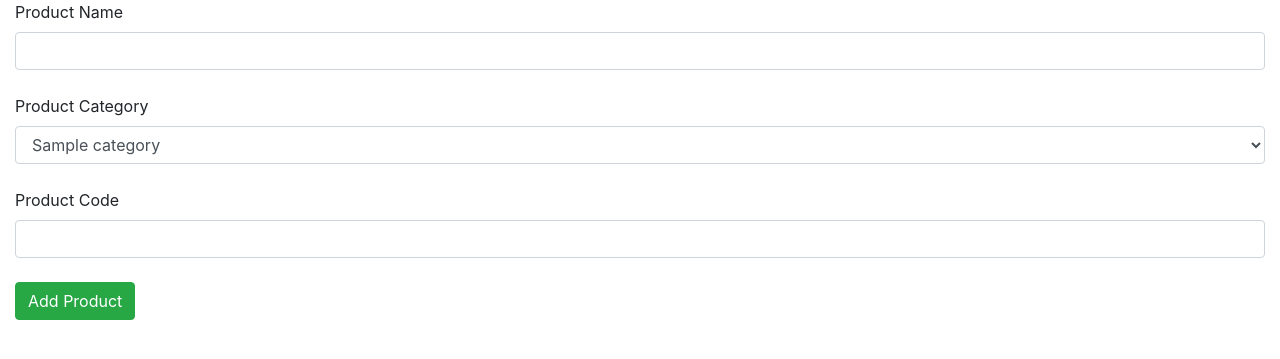
After one commit to likhonsorkar/Store-Management---PHP, a PHP site: page /product/add_product.php in a window 1280 px wide. The commit adds this page. Shown: the top 359 px of the page. Run offline with PHP 8.4, Linux system fonts and the light colour scheme; tables that the repository leaves empty or names only in its code hold one stand-in row (values such as "Sample post"); some libraries are stand-ins or nearby versions.

Commit message:
Product Some page Ready

```diff
--- a/category/edit_category.php
+++ b/category/edit_category.php
@@ -8,7 +8,7 @@
    if(isset($_GET['id'])){
         $id = $_GET['id'];
 
-        $sql = "SELECT * FROM category";
+        $sql = "SELECT * FROM category WHERE category_id='$id'";
         $query = mysqli_query($conn,$sql);
         $data = mysqli_fetch_assoc($query);
         $viewcatname = $data['category_name'];
--- /dev/null
+++ b/product/add_product.php
@@ -0,0 +1,57 @@
+<!-- Header Require -->
+<?php
+    require('../header.php');
+?>
+<?php
+   // This page Php Code here
+   if(isset($_POST['submit'])){
+     $product_name = $_POST['product_name'];
+     $product_category = $_POST['category_id'];
+     $product_code = $_POST['product_code'];
+     $product_entrydate = date("Y-m-d");
+     if(empty($product_name)){
+        $prodnameerr = "Please Fill Product Name";
+     }else if(empty($product_category)){
+        $prodcateerr = "Please Fill Product Category";
+     }else if(empty($product_code)){
+        $prodcodeerr = "Please Fill Product Code";
+     }
+     else{
+        $senddata = "INSERT INTO product (product_name,product_category,product_code,product_entrydate)
+                    VALUES ('$product_name','$product_category','$product_code','$product_entrydate')";
+        if(mysqli_query($conn,$senddata)){
+            header('location:list_of_product.php?msg=New Product Added succesfull');
+        } else {
+            echo "Error: " . $sql . "<br>" . mysqli_error($conn);
+        }
+   }
+}
+?>
+    <div class="container-fluid">
+        <!-- Index Body Code Here -->
+        <div class="msg"> <?php if(isset($_GET['msg'])) echo $_GET['msg']; ?> </div>
+        <form action="add_product.php" method="POST">
+                <label for="product_name">Product Name</label>
+                <input type="text" name="product_name" class="form-control"><br>
+                <label for="category_id">Product Category</label>
+                    <select name="category_id" class="form-control">
+                        <?php
+                               $sql = "SELECT * FROM category";
+                               $getdata = mysqli_query($conn,$sql);
+                               while($data = mysqli_fetch_assoc($getdata)){
+                                $category_name = $data['category_name'];
+                                $category_id = $data['category_id'];
+                                echo "<option value='".$category_id."'> ".$category_name." </option>";
+                            }
+                        ?>
+                    </select>
+                <br>
+                <label for="product_code">Product Code</label>
+                <input type="text" name="product_code" class="form-control"><br>
+                <input type="submit" name="submit" value="Add Product" class="btn btn-success">
+        </form>
+    </div>
+<!-- Footer Require -->
+<?php
+    require('../footer.php');
+?>
```
Also changed, not shown: product/edit_product.php (added, +74 -0 lines), product/list_of_product.php (added, +31 -0 lines), index1.php (renamed from index.php).
